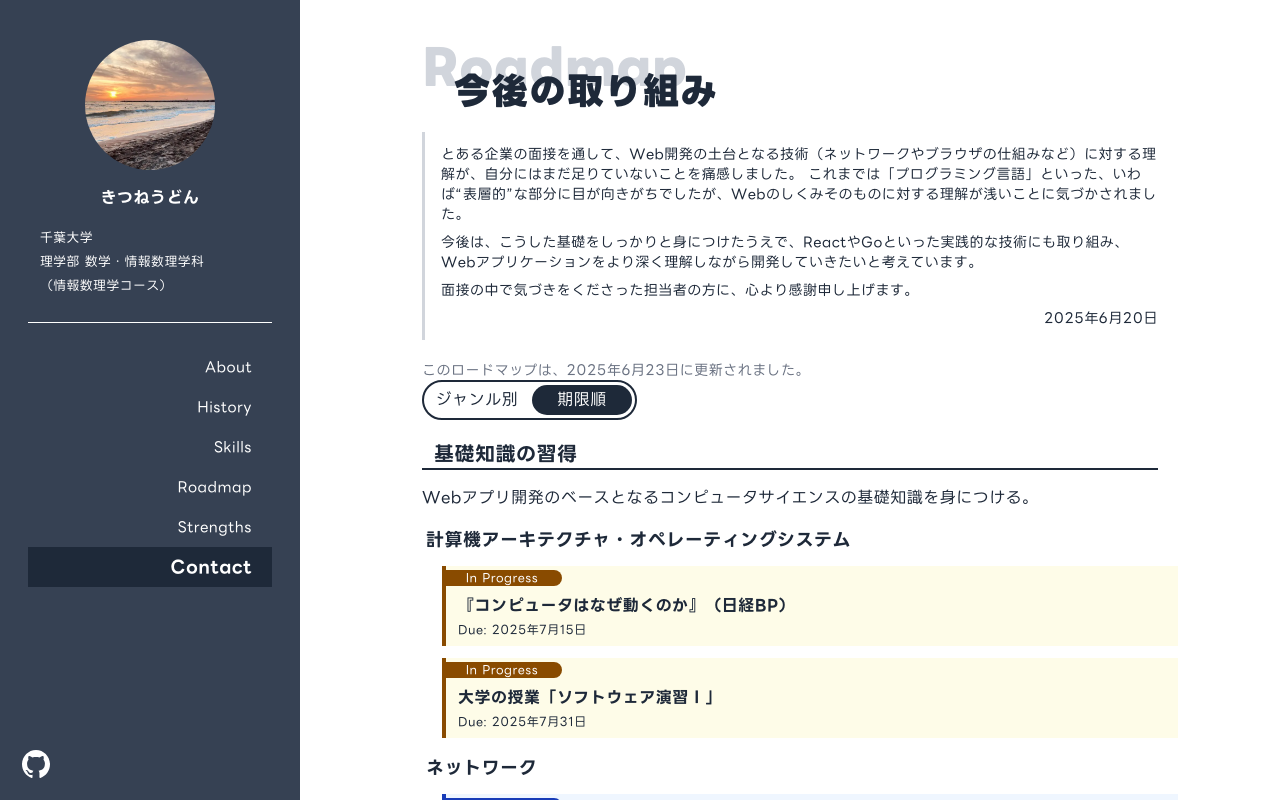
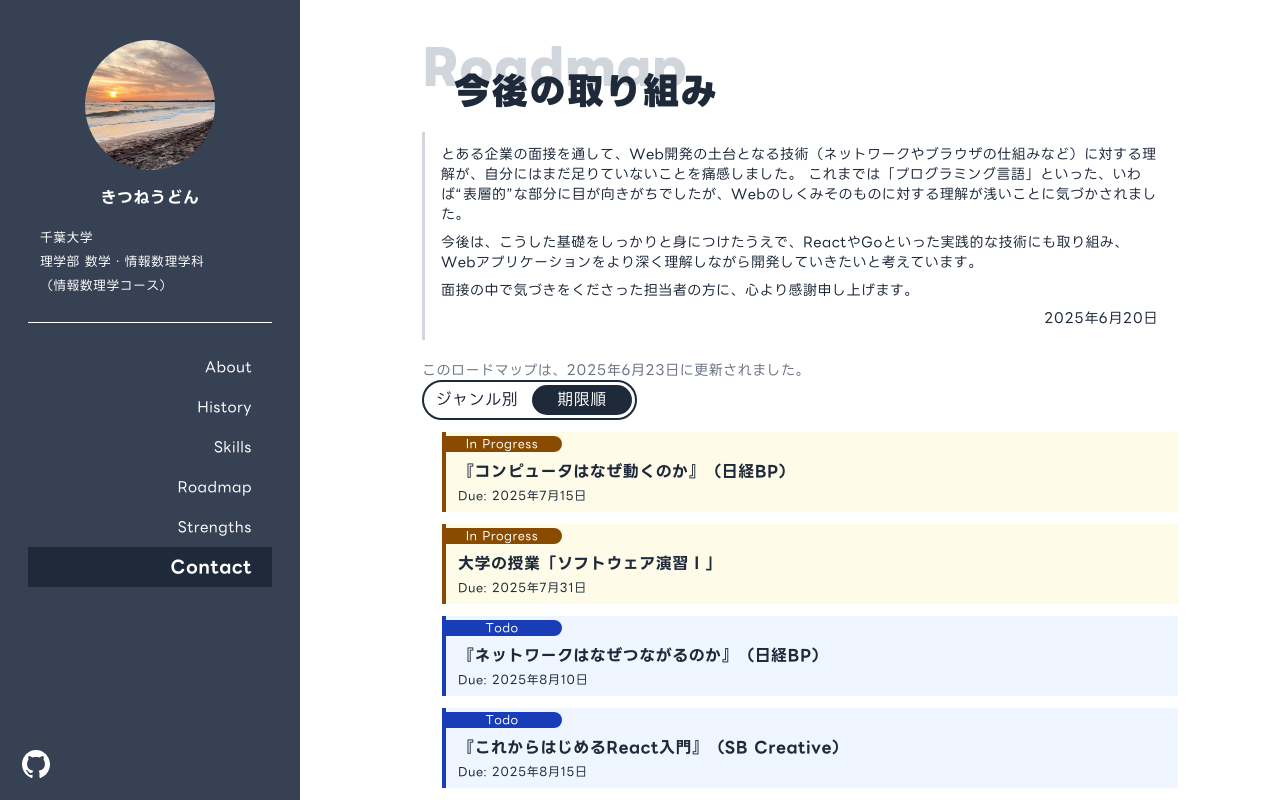
Before and after one commit to ktsn-ud/portfolio, a React (Vite) app: page / in a window 1280 px wide. Both pictures are taken after a click on the element "期限順". Shown: the part 3908-4708 px from the top of the page. Built offline with nearby package versions, Linux system fonts and the light colour scheme.

Commit message:
feat: 期限順の表示を追加

```diff
--- a/src/components/sections/Roadmap.tsx
+++ b/src/components/sections/Roadmap.tsx
@@ -1,4 +1,4 @@
-import React, { useState } from 'react';
+import React, { useEffect, useMemo, useState } from 'react';
 import { parse, format } from 'date-fns';
 import type { SectionItemType } from '../../types/sections';
 import { Heading } from '../Heading';
@@ -11,7 +11,6 @@ function SortToggleSwitch({
     viewMode: 'byField' | 'byDeadline';
     setViewMode: React.Dispatch<React.SetStateAction<'byField' | 'byDeadline'>>;
 }) {
-
     function fontColor(elementViewMode: 'byField' | 'byDeadline') {
         if (elementViewMode === viewMode) {
             return 'text-[white]';
@@ -179,9 +178,59 @@ export const Roadmap = React.memo(function Roadmap({
     const [viewMode, setViewMode] = useState<'byField' | 'byDeadline'>(
         'byField',
     );
-    const roadmapElements = roadmapList.map((field, fieldIdx) =>
-        Field(field.field, field.description, field.tasks, fieldIdx),
+
+    const sortedTodos = useMemo(() => {
+        // フラット化
+        const allTodos: TodoType[] = [];
+        roadmapList.forEach((field) => {
+            field.tasks.forEach((task) => {
+                task.todo.forEach((todo) => {
+                    allTodos.push({ ...todo });
+                });
+            });
+        });
+
+        // 期限順にソート
+        allTodos.sort((a, b) => {
+            const dateA = parse(a.deadline, 'yyyy-M-d', new Date());
+            const dateB = parse(b.deadline, 'yyyy-M-d', new Date());
+            return dateA.getTime() - dateB.getTime();
+        });
+
+        return allTodos;
+    }, [roadmapList]);
+
+    const roadmapElements = useMemo(
+        () =>
+            roadmapList.map((field, fieldIdx) =>
+                Field(field.field, field.description, field.tasks, fieldIdx),
+            ),
+        [roadmapList],
     );
+
+    const flattedRoadmapElements = useMemo(
+        () => (
+            <ul>
+                {sortedTodos.map((todo, todoIdx) => (
+                    <li key={`roadmap-todo-flat-${todoIdx}`}>
+                        <RoadmapCard
+                            name={todo.name}
+                            deadline={parse(
+                                todo.deadline,
+                                'yyyy-M-d',
+                                new Date(),
+                            )}
+                            status={todo.status}
+                            id={todoIdx}
+                            parentKey="flat"
+                        />
+                    </li>
+                ))}
+            </ul>
+        ),
+        [roadmapList],
+    );
+
     return (
         <section>
             <Heading section={section}></Heading>
@@ -202,7 +251,7 @@ export const Roadmap = React.memo(function Roadmap({
                 このロードマップは、2025年6月23日に更新されました。
             </p>
             {<SortToggleSwitch viewMode={viewMode} setViewMode={setViewMode} />}
-            {roadmapElements}
+            {viewMode === 'byField' ? roadmapElements : flattedRoadmapElements}
         </section>
     );
 });
```
